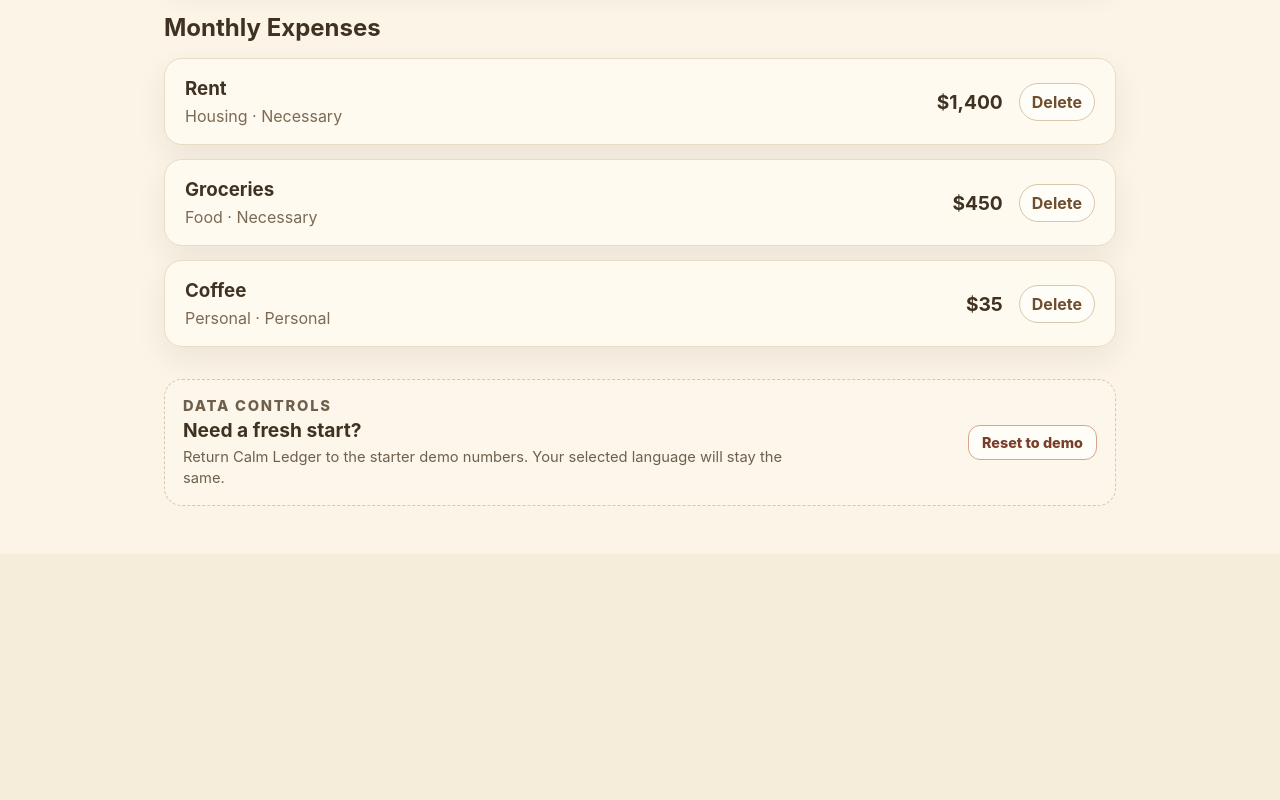
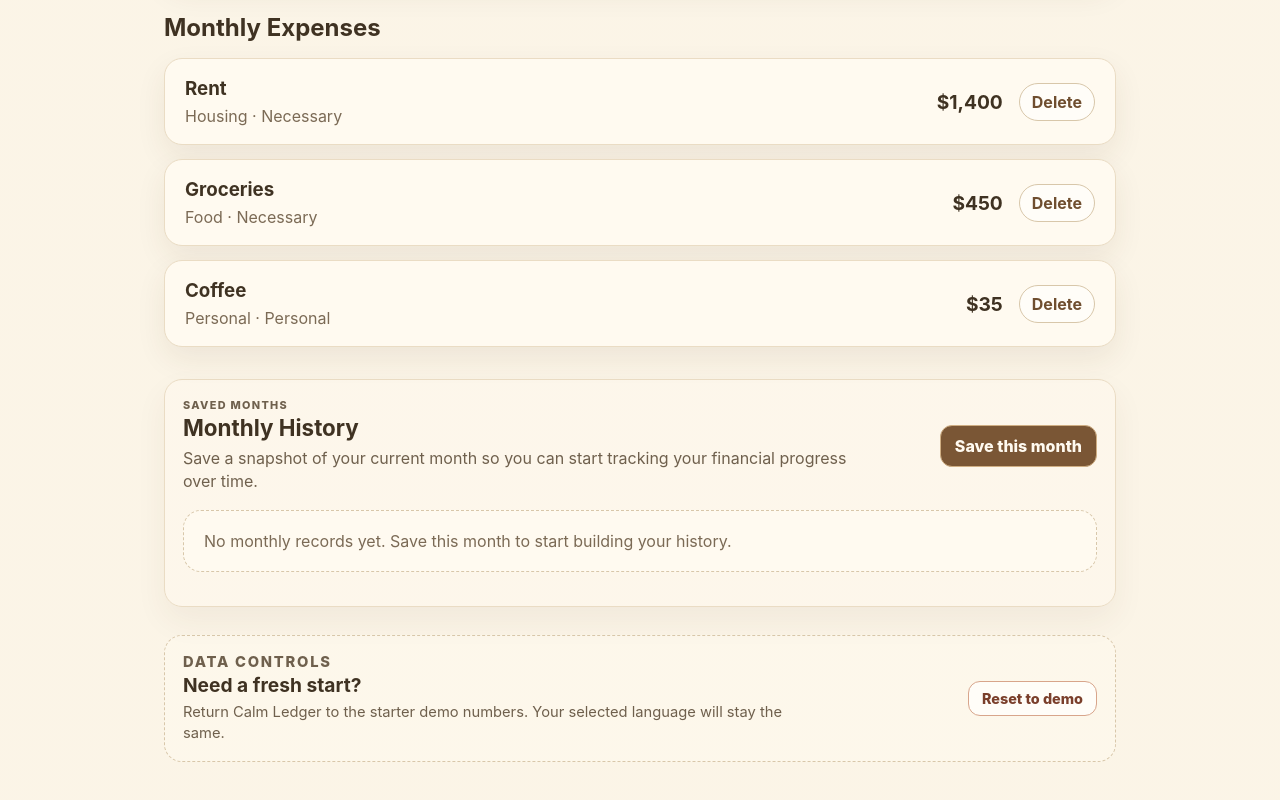
Before and after one commit to NachoColazo/calm-ledger, a React (Vite) app: page / in a window 1280 px wide. Shown: the part 1796-2596 px from the top of the page. Before the commit the page ends 2350 px from the top, so only its background shows below. Built offline with nearby package versions, Linux system fonts and the light colour scheme.

Commit message:
Add monthly history foundation

```diff
--- a/src/App.css
+++ b/src/App.css
@@ -749,6 +749,118 @@ input[type="number"] {
   font-weight: 700;
 }
 
+.monthly-history-section {
+  margin-top: 28px;
+}
+
+.monthly-history-card {
+  padding: 18px;
+  background: rgba(255, 250, 240, 0.5);
+  border: 1px solid #eadcc4;
+  border-radius: 18px;
+  box-shadow: 0 14px 32px rgba(77, 57, 30, 0.06);
+}
+
+.monthly-history-header {
+  display: flex;
+  align-items: center;
+  justify-content: space-between;
+  gap: 18px;
+}
+
+.monthly-history-header h2 {
+  margin: 0 0 6px;
+  color: #3f3222;
+  font-size: clamp(1.15rem, 2.5vw, 1.4rem);
+}
+
+.monthly-history-header p {
+  max-width: 680px;
+  margin: 0;
+  color: #6f604d;
+  line-height: 1.45;
+}
+
+.monthly-history-button {
+  flex: 0 0 auto;
+  border: 1px solid #cfae83;
+  border-radius: 12px;
+  padding: 10px 14px;
+  background: #7a5635;
+  color: #fffaf0;
+  font: inherit;
+  font-weight: 800;
+  cursor: pointer;
+  transition:
+    background-color 0.18s ease,
+    transform 0.18s ease,
+    box-shadow 0.18s ease;
+}
+
+.monthly-history-button:hover {
+  background: #6b492d;
+  box-shadow: 0 10px 22px rgba(77, 57, 30, 0.12);
+  transform: translateY(-1px);
+}
+
+.monthly-record-list {
+  display: grid;
+  gap: 14px;
+  margin-top: 18px;
+}
+
+.monthly-record-card {
+  padding: 16px;
+  background: #fffdf8;
+  border: 1px solid #eadcc4;
+  border-radius: 16px;
+}
+
+.monthly-record-top {
+  display: flex;
+  align-items: flex-start;
+  justify-content: space-between;
+  gap: 14px;
+}
+
+.monthly-record-top h3 {
+  margin: 0 0 4px;
+  color: #2f261b;
+}
+
+.monthly-record-top p {
+  margin: 0;
+  color: #7b6a55;
+  font-size: 0.9rem;
+}
+
+.monthly-record-metrics {
+  display: grid;
+  grid-template-columns: repeat(3, 1fr);
+  gap: 12px;
+  margin-top: 14px;
+}
+
+.monthly-record-metrics div {
+  padding: 12px;
+  background: #fffaf0;
+  border: 1px solid #f0e1c8;
+  border-radius: 14px;
+}
+
+.monthly-record-metrics span {
+  display: block;
+  margin-bottom: 5px;
+  color: #7b6a55;
+  font-size: 0.78rem;
+  font-weight: 800;
+}
+
+.monthly-record-metrics strong {
+  color: #2f261b;
+  font-size: 1.05rem;
+}
+
 @media (max-width: 900px) {
   .expense-form-grid {
     grid-template-columns: repeat(2, 1fr);
@@ -795,6 +907,19 @@ input[type="number"] {
 
   .expense-card-editing .delete-button {
     align-self: center;
+  }
+
+  .monthly-history-header {
+    align-items: stretch;
+    flex-direction: column;
+  }
+
+  .monthly-history-button {
+    width: 100%;
+  }
+
+  .monthly-record-metrics {
+    grid-template-columns: 1fr;
   }
 }
 
--- a/src/App.tsx
+++ b/src/App.tsx
@@ -2,6 +2,7 @@ import { useEffect, useState } from "react";
 import "./App.css";
 import Header from "./components/Header";
 import MonthlySnapshotForm from "./components/MonthlySnapshotForm";
+import MonthlyHistory from "./components/MonthlyHistory";
 import SummaryCards from "./components/SummaryCards";
 import RecommendationBox from "./components/RecommendationBox";
 import CalmGoalHelper from "./components/CalmGoalHelper";
@@ -9,16 +10,18 @@ import ExpenseForm from "./components/ExpenseForm";
 import ExpenseList from "./components/ExpenseList";
 import DataControls from "./components/DataControls";
 import { translations, type Language } from "./translations";
-import type { Expense, FinanceData } from "./types";
+import type { Expense, FinanceData, MonthlyRecord } from "./types";
 import { calculateFinanceSummary } from "./utils/calculations";
 import { getRecommendation } from "./utils/recommendations";
 import {
   loadDemoDataStatus,
   loadFinanceData,
   loadLanguage,
+  loadMonthlyRecords,
   saveDemoDataStatus,
   saveFinanceData,
   saveLanguage,
+  saveMonthlyRecords,
 } from "./utils/storage";
 
 const initialData: FinanceData = {
@@ -65,6 +68,10 @@ function App() {
     return loadDemoDataStatus();
   });
 
+  const [monthlyRecords, setMonthlyRecords] = useState<MonthlyRecord[]>(() => {
+    return loadMonthlyRecords();
+  });
+
   const t = translations[language];
 
   useEffect(() => {
@@ -78,6 +85,10 @@ function App() {
   useEffect(() => {
     saveDemoDataStatus(isUsingDemoData);
   }, [isUsingDemoData]);
+
+  useEffect(() => {
+    saveMonthlyRecords(monthlyRecords);
+  }, [monthlyRecords]);
 
   const summary = calculateFinanceSummary(financeData);
   const recommendation = getRecommendation(summary, language);
@@ -181,6 +192,50 @@ function App() {
     setIsUsingDemoData(true);
   }
 
+  function createRecordId() {
+    if (typeof crypto !== "undefined" && "randomUUID" in crypto) {
+      return crypto.randomUUID();
+    }
+
+    return String(Date.now());
+  }
+
+  function getCurrentMonthKey(date = new Date()) {
+    const year = date.getFullYear();
+    const month = String(date.getMonth() + 1).padStart(2, "0");
+
+    return `${year}-${month}`;
+  }
+
+  function handleSaveCurrentMonth() {
+    const now = new Date().toISOString();
+    const currentMonthKey = getCurrentMonthKey();
+
+    const existingRecord = monthlyRecords.find((record) => {
+      return record.monthKey === currentMonthKey;
+    });
+
+    const currentRecord: MonthlyRecord = {
+      id: existingRecord?.id ?? createRecordId(),
+      monthKey: currentMonthKey,
+      createdAt: existingRecord?.createdAt ?? now,
+      updatedAt: now,
+      financeData,
+    };
+
+    const updatedRecords = existingRecord
+      ? monthlyRecords.map((record) => {
+          if (record.monthKey === currentMonthKey) {
+            return currentRecord;
+          }
+
+          return record;
+        })
+      : [currentRecord, ...monthlyRecords];
+
+    setMonthlyRecords(updatedRecords);
+  }
+
   return (
     <main className="app">
       <Header language={language} t={t} onLanguageChange={setLanguage} />
@@ -222,6 +277,13 @@ function App() {
         onDeleteExpense={handleDeleteExpense}
       />
 
+      <MonthlyHistory
+        records={monthlyRecords}
+        language={language}
+        t={t.monthlyHistory}
+        onSaveCurrentMonth={handleSaveCurrentMonth}
+      />
+
       <DataControls t={t.dataControls} onResetData={handleResetData} />
     </main>
   );
--- /dev/null
+++ b/src/components/MonthlyHistory.tsx
@@ -0,0 +1,113 @@
+import type { Language, TranslationContent } from "../translations";
+import type { MonthlyRecord } from "../types";
+import { calculateFinanceSummary } from "../utils/calculations";
+import { formatCurrency } from "../utils/formatters";
+
+interface MonthlyHistoryProps {
+  records: MonthlyRecord[];
+  language: Language;
+  t: TranslationContent["monthlyHistory"];
+  onSaveCurrentMonth: () => void;
+}
+
+function formatMonthKey(monthKey: string, language: Language) {
+  const [year, month] = monthKey.split("-").map(Number);
+  const date = new Date(year, month - 1, 1);
+  const locale = language === "es" ? "es-US" : "en-US";
+
+  const formattedMonth = new Intl.DateTimeFormat(locale, {
+    month: "long",
+    year: "numeric",
+  }).format(date);
+
+  return formattedMonth.charAt(0).toUpperCase() + formattedMonth.slice(1);
+}
+
+function formatUpdatedDate(dateValue: string, language: Language) {
+  const locale = language === "es" ? "es-US" : "en-US";
+  const date = new Date(dateValue);
+
+  return new Intl.DateTimeFormat(locale, {
+    month: "short",
+    day: "numeric",
+    year: "numeric",
+  }).format(date);
+}
+
+function MonthlyHistory({
+  records,
+  language,
+  t,
+  onSaveCurrentMonth,
+}: MonthlyHistoryProps) {
+  return (
+    <section className="monthly-history-section">
+      <article className="monthly-history-card">
+        <div className="monthly-history-header">
+          <div>
+            <p className="data-controls-label">{t.savedMonths}</p>
+            <h2>{t.title}</h2>
+            <p>{t.description}</p>
+          </div>
+
+          <button
+            className="monthly-history-button"
+            type="button"
+            onClick={onSaveCurrentMonth}
+          >
+            {t.saveButton}
+          </button>
+        </div>
+
+        {records.length === 0 ? (
+          <p className="empty-state">{t.emptyState}</p>
+        ) : (
+          <div className="monthly-record-list">
+            {records.map((record) => {
+              const recordSummary = calculateFinanceSummary(record.financeData);
+
+              return (
+                <article className="monthly-record-card" key={record.id}>
+                  <div className="monthly-record-top">
+                    <div>
+                      <h3>{formatMonthKey(record.monthKey, language)}</h3>
+                      <p>
+                        {t.updated}:{" "}
+                        {formatUpdatedDate(record.updatedAt, language)}
+                      </p>
+                    </div>
+                  </div>
+
+                  <div className="monthly-record-metrics">
+                    <div>
+                      <span>{t.income}</span>
+                      <strong>
+                        {formatCurrency(recordSummary.totalIncome)}
+                      </strong>
+                    </div>
+
+                    <div>
+                      <span>{t.expenses}</span>
+                      <strong>
+                        {formatCurrency(recordSummary.totalExpenses)}
+                      </strong>
+                    </div>
+
+                    <div>
+                      <span>{t.potentialSavings}</span>
+                      <strong>
+                        {formatCurrency(recordSummary.monthlySavingsPotential)}
+                      </strong>
+                    </div>
+                  </div>
+                </article>
+              );
+            })}
+          </div>
+        )}
+      </article>
+    </section>
+  );
+}
+
+export default MonthlyHistory;
--- a/src/translations.ts
+++ b/src/translations.ts
@@ -107,6 +107,18 @@ export interface TranslationContent {
 
   categoryLabels: Record<ExpenseCategory, string>;
   expenseTypeLabels: Record<ExpenseType, string>;
+
+  monthlyHistory: {
+    title: string;
+    description: string;
+    saveButton: string;
+    emptyState: string;
+    savedMonths: string;
+    income: string;
+    expenses: string;
+    potentialSavings: string;
+    updated: string;
+  };
 }
 
 export const translations: Record<Language, TranslationContent> = {
@@ -278,6 +290,20 @@ export const translations: Record<Language, TranslationContent> = {
       necessary: "Necessary",
       personal: "Personal",
     },
+
+    monthlyHistory: {
+      title: "Monthly History",
+      description:
+        "Save a snapshot of your current month so you can start tracking your financial progress over time.",
+      saveButton: "Save this month",
+      emptyState:
+        "No monthly records yet. Save this month to start building your history.",
+      savedMonths: "Saved months",
+      income: "Income",
+      expenses: "Expenses",
+      potentialSavings: "Potential savings",
+      updated: "Updated",
+    },
   },
 
   es: {
@@ -448,5 +474,18 @@ export const translations: Record<Language, TranslationContent> = {
       necessary: "Necesario",
       personal: "Personal",
     },
+    monthlyHistory: {
+      title: "Historial mensual",
+      description:
+        "Guarda una foto del mes actual para empezar a seguir tu progreso financiero con el tiempo.",
+      saveButton: "Guardar este mes",
+      emptyState:
+        "Todavía no hay registros mensuales. Guarda este mes para empezar a construir tu historial.",
+      savedMonths: "Meses guardados",
+      income: "Ingreso",
+      expenses: "Gastos",
+      potentialSavings: "Ahorro potencial",
+      updated: "Actualizado",
+    },
   },
 };
--- a/src/utils/storage.ts
+++ b/src/utils/storage.ts
@@ -1,9 +1,10 @@
 import type { Language } from "../translations";
-import type { FinanceData } from "../types";
+import type { FinanceData, MonthlyRecord } from "../types";
 
 const FINANCE_STORAGE_KEY = "calm-ledger-finance-data";
 const LANGUAGE_STORAGE_KEY = "calm-ledger-language";
 const DEMO_DATA_STORAGE_KEY = "calm-ledger-demo-data-status";
+const MONTHLY_RECORDS_STORAGE_KEY = "calm-ledger-monthly-records";
 
 export function loadFinanceData(): FinanceData | null {
   const storedData = localStorage.getItem(FINANCE_STORAGE_KEY);
@@ -67,3 +68,29 @@ export function saveDemoDataStatus(isUsingDemoData: boolean) {
     console.error("Failed to save demo data status to localStorage:", error);
   }
 }
+
+export function loadMonthlyRecords(): MonthlyRecord[] {
+  const storedRecords = localStorage.getItem(MONTHLY_RECORDS_STORAGE_KEY);
+
+  if (!storedRecords) {
+    return [];
+  }
+
+  try {
+    return JSON.parse(storedRecords) as MonthlyRecord[];
+  } catch (error) {
+    console.error("Failed to load monthly records from localStorage:", error);
+    return [];
+  }
+}
+
+export function saveMonthlyRecords(monthlyRecords: MonthlyRecord[]) {
+  try {
+    localStorage.setItem(
+      MONTHLY_RECORDS_STORAGE_KEY,
+      JSON.stringify(monthlyRecords),
+    );
+  } catch (error) {
+    console.error("Failed to save monthly records to localStorage:", error);
+  }
+}
```
Also changed, not shown: src/types.ts (+8 -0 lines).
